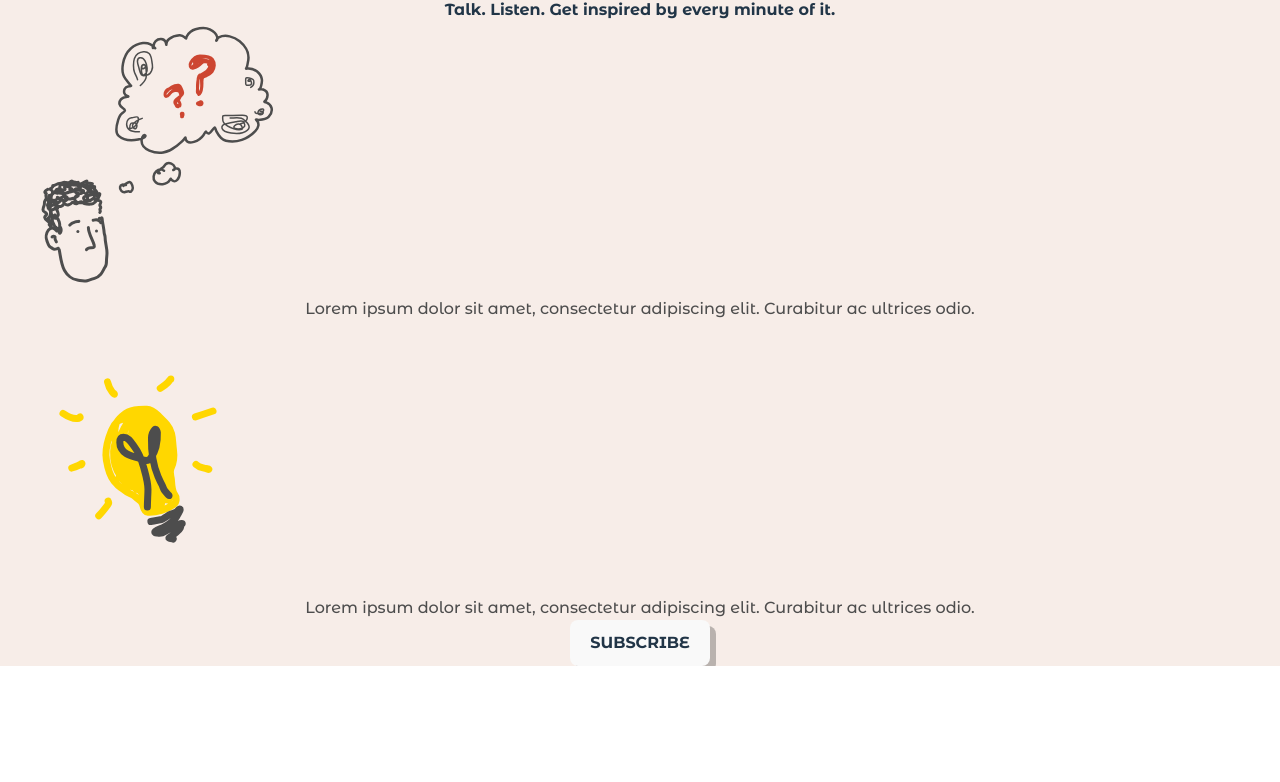
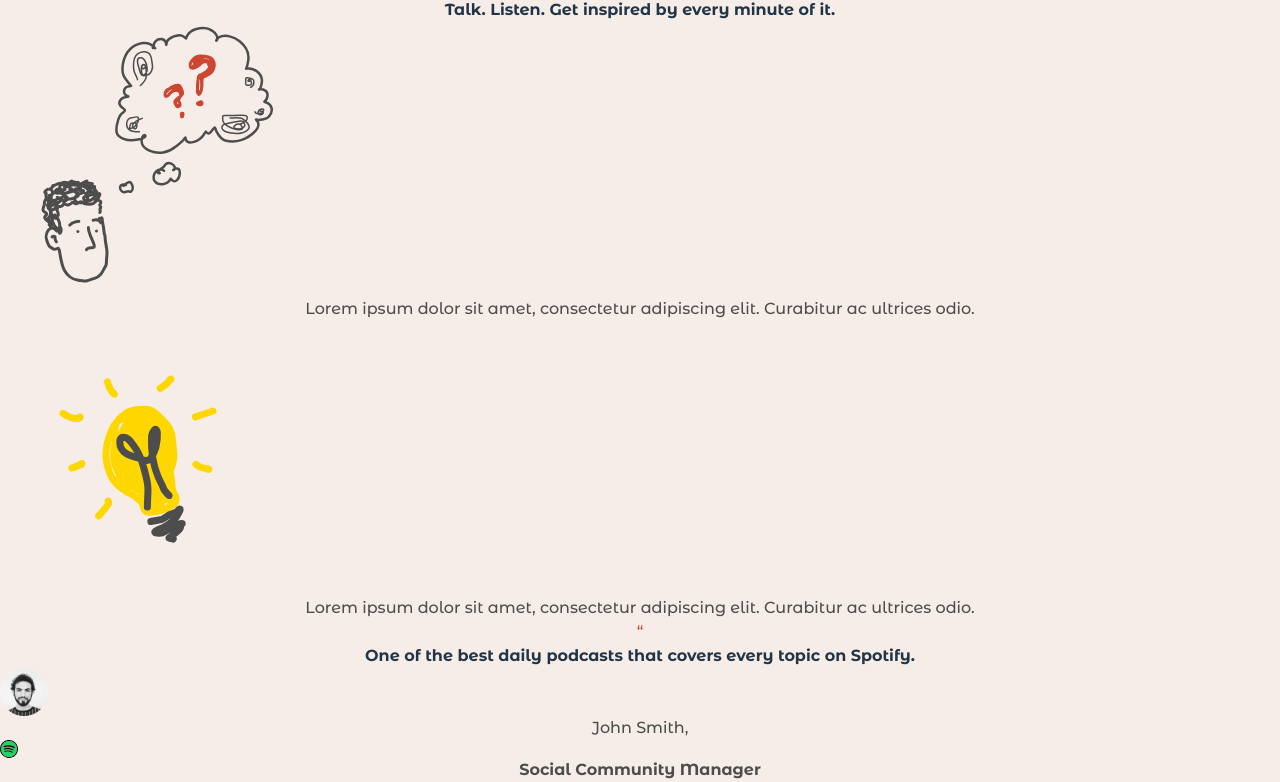
Before and after one commit to Nick-Kevin/WEEKLY_DECEMBER_FRONT_3, a React (Vite) app: page / in a window 1280 px wide. Shown: the part 2239-3021 px from the top of the page. Before the commit the page ends 2905 px from the top, so only its background shows below. Built offline with nearby package versions, Linux system fonts and the light colour scheme.

Commit message:
last update

```diff
--- a/src/App.jsx
+++ b/src/App.jsx
@@ -21,6 +21,8 @@ import SectionHeader from './components/SectionHeader'
 import Illustration from './components/Illustration'
 import illustration1 from './assets/about/Illustration-1.svg'
 import illustration2 from './assets/about/Illustration-2.svg'
+import johnSmith from './assets/about/avatar.png'
+import spotifyLogo2 from './assets/about/Spotify.svg'
 
 function App() {
   const [count, setCount] = useState(0)
@@ -80,6 +82,42 @@ function App() {
     )
   }
 
+  const thirdRowInAbout = () => {
+    const firstRow = () => {
+      return (<h3 className="lg:text-9xl text-6xl red-text">“</h3>)
+    }
+
+    const secondRow = () => {
+      return (<h3 className="text-2xl lg:text-4xl !leading-tight f-bold">One of the best daily podcasts that covers every topic on Spotify.</h3>)
+    }
+
+    const thirdRow = () => {
+      return (
+        <div className="mt-6 flex flex-col lg:flex-row items-center gap-x-2 lg:mt-14">
+          <p className="flex items-center gap-x-2">
+            <img src={johnSmith} alt="John Smith" />
+            <span>John Smith,</span>
+          </p>
+          <p className="flex items-center text-black f-bold gap-x-2 mt-4 lg:mt-0">
+            <img src={spotifyLogo2} className="w-5" alt="spotify logo" />
+            <span>Social Community Manager</span>
+          </p>
+        </div>
+      )
+    }
+
+    return (
+      <>
+        <FlexColThreeRows
+          otherClass = "mt-6 bg-main-color py-10 px-4 lg:px-40 mx-4 lg:mx-32 lg:mt-8 lg:mt-11 relative z-20"
+          firstRow = {firstRow()}
+          secondRow = {secondRow()}
+          thirdRow = {thirdRow()}
+        />
+      </>
+    )
+  }
+
   return (
     <>
       <div className="relative">
@@ -123,7 +161,7 @@ function App() {
             otherClass = "mt-6 lg:mt-8 lg:mt-11 gap-y-12 relative z-20 lg:gap-y-28"
             firstRow = {firstRowInAbout()}
             secondRow = {secondRowInAbout()}
-            thirdRow = {thirdRowInHeader()}
+            thirdRow = {thirdRowInAbout()}
           />
       </div>
     </>
--- a/src/components/SectionHeader.jsx
+++ b/src/components/SectionHeader.jsx
@@ -1,7 +1,7 @@
 function SectionHeader (props) {
 	return (
 		<div className="flex flex-col items-center">
-			<h2 className={`relative f-bold leading-tight text-3xl lg:text-6xl ${props.titleClass}`}>
+			<h2 className={`relative f-bold !leading-tight text-3xl lg:text-6xl ${props.titleClass}`}>
 				{props.title}
 				{
 					props.vector ?
```
Also changed, not shown: src/assets/about/Spotify.svg (added), src/assets/about/avatar.png (added).
